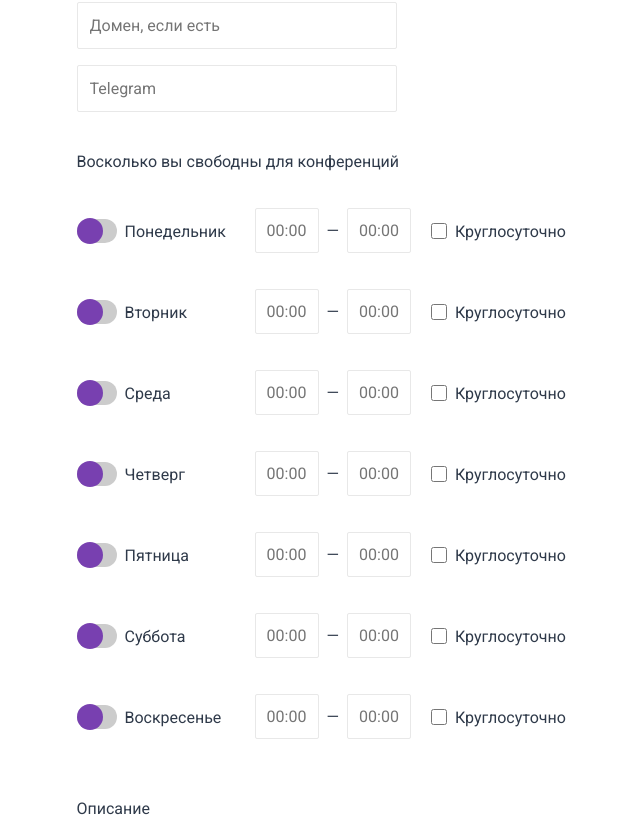
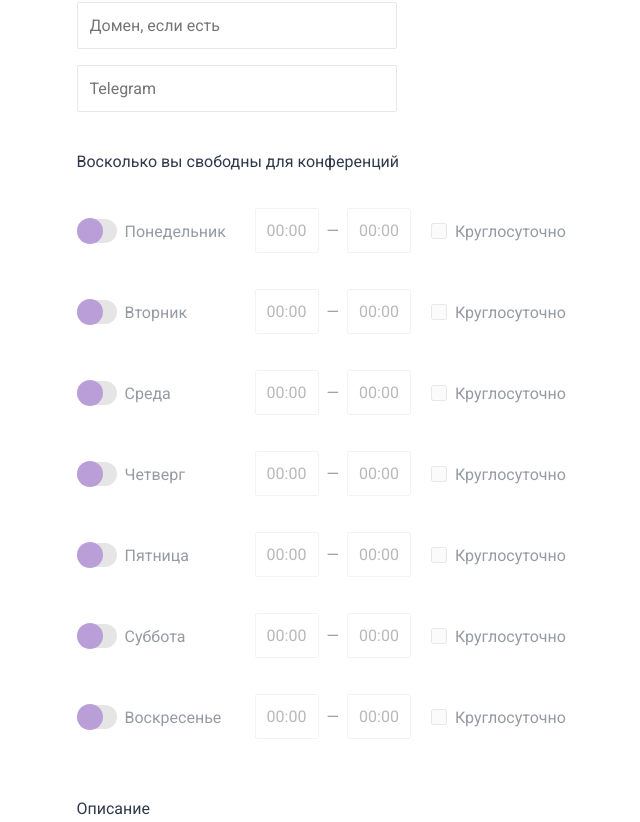
Before and after one commit to konivan/ITMC, a React (Create React App) app: page /LkCreateOrder in a window 1280 px wide. Shown: the part 1538-2360 px from the top of the page, without its empty margins (311-951 px from the left). Built offline with nearby package versions, Linux system fonts and the light colour scheme.

Commit message:
feat: add logic to switches

```diff
--- a/src/pages/Lk/LkCreateOrder/LkCreateOrder.jsx
+++ b/src/pages/Lk/LkCreateOrder/LkCreateOrder.jsx
@@ -1,7 +1,8 @@
 import React, { useState } from "react";
-import { attendance } from "./constants";
+import { attendance, days } from "./constants";
 
 import style from "./LkCreateOrder.module.scss";
+import { SwitchComponent } from "./SwitchComponent";
 
 export const LkCreateOrder = () => {
   const [budgetValue, setBudgetValue] = useState();
@@ -130,90 +131,9 @@ export const LkCreateOrder = () => {
         </div>
         <div className={style.row}>
           <span>Восколько вы свободны для конференций</span>
-          <div className={style.item}>
-            <label className={style.switch}>
-              <input type="checkbox"/>
-              <span className={style.slider}></span>
-            </label>
-            <label>Понедельник</label>
-            <input className={style.timeInput} placeholder="00:00" />
-            —
-            <input className={style.timeInput} placeholder="00:00"/>
-            <input type="checkbox" className={style.lastCheckBox}/>
-            <label>Круглосуточно</label>
-          </div>
-          <div className={style.item}>
-            <label className={style.switch}>
-              <input type="checkbox"/>
-              <span className={style.slider}></span>
-            </label>
-            <label>Вторник</label>
-            <input className={style.timeInput} placeholder="00:00" />
-            —
-            <input className={style.timeInput} placeholder="00:00"/>
-            <input type="checkbox" className={style.lastCheckBox}/>
-            <label>Круглосуточно</label>
-          </div>
-          <div className={style.item}>
-            <label className={style.switch}>
-              <input type="checkbox"/>
-              <span className={style.slider}></span>
-            </label>
-            <label>Среда</label>
-            <input className={style.timeInput} placeholder="00:00" />
-            —
-            <input className={style.timeInput} placeholder="00:00"/>
-            <input type="checkbox" className={style.lastCheckBox}/>
-            <label>Круглосуточно</label>
-          </div>
-          <div className={style.item}>
-            <label className={style.switch}>
-              <input type="checkbox"/>
-              <span className={style.slider}></span>
-            </label>
-            <label>Четверг</label>
-            <input className={style.timeInput} placeholder="00:00" />
-            —
-            <input className={style.timeInput} placeholder="00:00"/>
-            <input type="checkbox" className={style.lastCheckBox}/>
-            <label>Круглосуточно</label>
-          </div>
-          <div className={style.item}>
-            <label className={style.switch}>
-              <input type="checkbox"/>
-              <span className={style.slider}></span>
-            </label>
-            <label>Пятница</label>
-            <input className={style.timeInput} placeholder="00:00" />
-            —
-            <input className={style.timeInput} placeholder="00:00"/>
-            <input type="checkbox" className={style.lastCheckBox}/>
-            <label>Круглосуточно</label>
-          </div>
-          <div className={style.item}>
-            <label className={style.switch}>
-              <input type="checkbox"/>
-              <span className={style.slider}></span>
-            </label>
-            <label>Суббота</label>
-            <input className={style.timeInput} placeholder="00:00" />
-            —
-            <input className={style.timeInput} placeholder="00:00"/>
-            <input type="checkbox" className={style.lastCheckBox}/>
-            <label>Круглосуточно</label>
-          </div>
-          <div className={style.item}>
-            <label className={style.switch}>
-              <input type="checkbox"/>
-              <span className={style.slider}></span>
-            </label>
-            <label>Воскресенье</label>
-            <input className={style.timeInput} placeholder="00:00" />
-            —
-            <input className={style.timeInput} placeholder="00:00"/>
-            <input type="checkbox" className={style.lastCheckBox}/>
-            <label>Круглосуточно</label>
-          </div>
+          {days.map((item) => (
+            <SwitchComponent item={item}/>
+          ))}
         </div>
         <div className={style.row}>
           <span>Описание</span>
--- /dev/null
+++ b/src/pages/Lk/LkCreateOrder/SwitchComponent.jsx
@@ -0,0 +1,22 @@
+import React, { useState } from "react";
+import style from "./LkCreateOrder.module.scss";
+
+export const SwitchComponent = ({item}) => {
+    const [check, setCheck] = useState(false);
+    return (
+    <div className={style.item} style={{opacity: check === true ? null : '0.5'}}>
+        <label className={style.switch}>
+          <input onClick={() => {
+          setCheck(!check)
+        }} type="checkbox"/>
+          <span className={style.slider}></span>
+        </label>
+        <label>{item}</label>
+        <input className={style.timeInput} placeholder="00:00" readOnly={check === true ? "" : "false"}/>
+        —
+        <input className={style.timeInput} placeholder="00:00" readOnly={check === true ? "" : "false"}/>
+        <input type="checkbox" className={style.lastCheckBox} disabled={check === true ? "" : "false"}/>
+        <label>Круглосуточно</label>
+    </div>
+    )
+}
--- a/src/pages/Lk/LkCreateOrder/constants.js
+++ b/src/pages/Lk/LkCreateOrder/constants.js
@@ -51,3 +51,12 @@ export const attendance = [
         "Маркетолог на аутсорс",
     ],
   ];
+export const days = [
+    "Понедельник",
+    "Вторник",
+    "Среда",
+    "Четверг",
+    "Пятница",
+    "Суббота",
+    "Воскресенье",
+]
```
